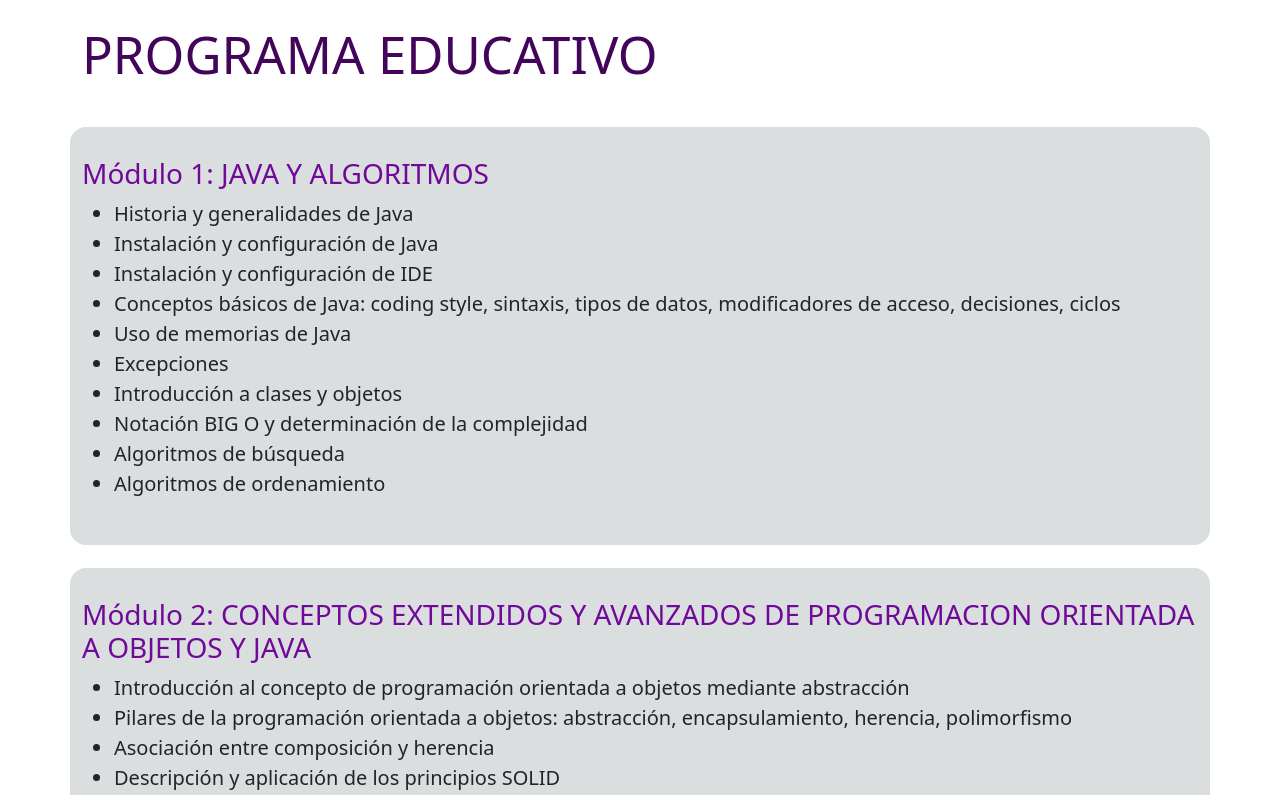
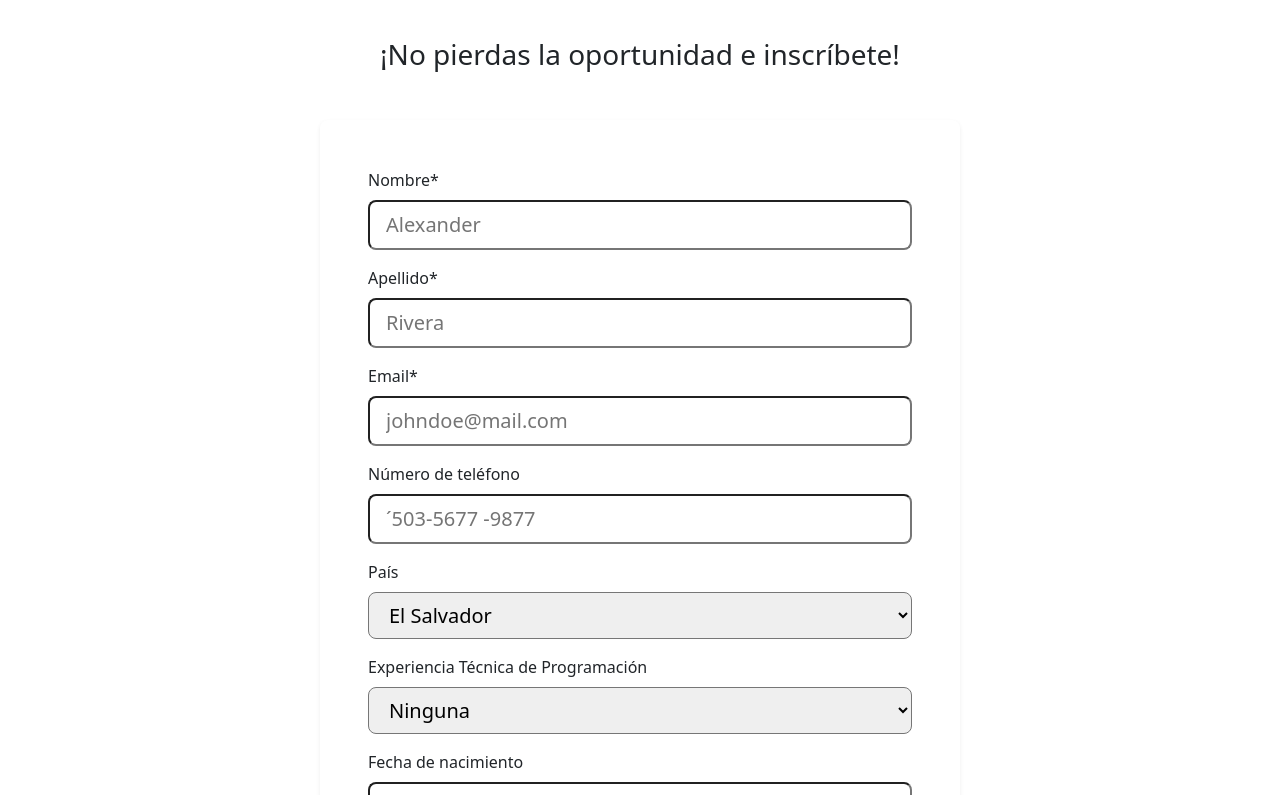
Before and after one commit to FerNIX1/Kodigo-App, a React (Vite) app: page /JavaDeveloper in a window 1280 px wide. Shown: the part 1940-2735 px from the top of the page. Built offline with nearby package versions, Linux system fonts and the light colour scheme; no server answers; the database is empty.

Commit message:
add register form to bootcamps

```diff
--- a/src/components/Footer/Footer.jsx
+++ b/src/components/Footer/Footer.jsx
@@ -4,7 +4,7 @@ export const Footer = () => {
       <div className="container-fluid bg-dark-subtle border border-light">
         <footer className="d-flex flex-wrap justify-content-around align-items-center py-3 my-4 border-top fs-5">
           <p className="col-md-6 mb-0 text-body-secondary text-break">
-            Derechos Reservados © 2023 | 👩🏻 Mirna 👨🏻‍🦱 Alexander y 👨🏽 Fernando para Kodigo.
+            Derechos Reservados © 2024 | 👩🏻 Mirna 👨🏻‍🦱 Alexander y 👨🏽 Fernando para Kodigo.
           </p>
           <a href="#top" className="col-md-6 d-flex align-items-center justify-content-center mb-3 mb-md-0 me-md-auto">
             <img src="https://kodigo.org/wp-content/uploads/2023/02/Asset-18.png" alt="Kodigo logo" />
--- a/src/components/Form/Form.jsx
+++ b/src/components/Form/Form.jsx
@@ -7,13 +7,13 @@ export const Form = () => {
   const onSubmit = (data) => console.log(data)
 
   return (
+    <>
+    <h3 className="h3 text-center m-5">¡No pierdas la oportunidad e inscríbete!</h3>
 
     <form
       onSubmit={handleSubmit(onSubmit)}
-      className="p-5 bg-white w-50 mx-auto m-5 rounded-3 shadow-sm"
+      className="p-5 bg-white w-50 mx-auto m-4 rounded-3 shadow-sm"
     >
-
-
       <div className="mb-3">
         <label
           htmlFor=""
@@ -92,7 +92,7 @@ export const Form = () => {
         </label>
         <input
           type="tel"
-          placeholder="´503 5677 -9877"
+          placeholder="´503-5677 -9877"
           className='form-control-lg w-100'
           {...register("phone", { pattern: PhoneValidation })}
         />
@@ -134,10 +134,10 @@ export const Form = () => {
           {...register("exp")}
           className="form-select-lg w-100"
         >
-          <option value="A">Ninguna</option>
-          <option value="A">Básica</option>
-          <option value="A">Intermedia</option>
-          <option value="B">Avanzada</option>
+          <option value="Ninguna">Ninguna</option>
+          <option value="Basica">Básica</option>
+          <option value="Intermedia">Intermedia</option>
+          <option value="Avanzada">Avanzada</option>
         </select>
       </div>
 
@@ -166,6 +166,6 @@ export const Form = () => {
         </span>
       }
     </form>
-
+    </>
   )
 }
--- a/src/components/bootcamps/DAJ/DataAnalystJr.jsx
+++ b/src/components/bootcamps/DAJ/DataAnalystJr.jsx
@@ -2,6 +2,7 @@ import { Footer } from "../../Footer/Footer"
 import { Navbar } from "../../Navbar/Navbar"
 import { DescriptionDataAnalyst } from "./description/DescriptionDataAnalyst"
 import { Link } from 'react-router-dom';
+import { Form } from "../../Form/Form";
 
 export const DataAnalystJr = () => {
   return (
@@ -14,6 +15,8 @@ export const DataAnalystJr = () => {
 
 
     <DescriptionDataAnalyst/>
+
+    <Form />
 
 <h1 className='container modules'>programa educativo</h1>
 
--- a/src/components/bootcamps/FSJ/FSJ.jsx
+++ b/src/components/bootcamps/FSJ/FSJ.jsx
@@ -2,6 +2,7 @@ import { Footer } from '../../Footer/Footer'
 import { Navbar } from '../../Navbar/Navbar'
 import { DescriptionFSJ } from './description/DescriptionFSJ'
 import { Link } from 'react-router-dom';
+import { Form } from '../../Form/Form';
 
 import './FSJ.css'
 
@@ -17,6 +18,8 @@ export const FSJ = () => {
     style={{width: "100%"}}/>
 
    <DescriptionFSJ/>
+
+    <Form />
 
    <h1 className='container modules'>programa educativo</h1>
 
--- a/src/components/bootcamps/java/Java.jsx
+++ b/src/components/bootcamps/java/Java.jsx
@@ -2,6 +2,7 @@ import { Navbar } from '../../Navbar/Navbar'
 import { Footer } from '../../Footer/Footer'
 import { DescriptionJava } from './descriptionJava/DescriptionJava'
 import { Link } from 'react-router-dom';
+import { Form } from '../../Form/Form';
 
  export const Java = () => {
     return(
@@ -15,6 +16,8 @@ import { Link } from 'react-router-dom';
          style={{width: "100%"}}/>
 
          <DescriptionJava/>
+
+        <Form />
 
 <h1 className='container modules'>programa educativo</h1>
 
--- a/src/components/bootcamps/python/Python.jsx
+++ b/src/components/bootcamps/python/Python.jsx
@@ -2,8 +2,7 @@ import { Navbar } from "../../Navbar/Navbar"
 import { Footer } from '../../Footer/Footer'
 import { DescriptionPython } from "./descriptionPython/DescriptionPython"
 import { Link } from 'react-router-dom';
-
-
+import { Form } from '../../Form/Form';
 
 export const Python = () => {
     return (
@@ -17,6 +16,7 @@ export const Python = () => {
 
           <DescriptionPython/>
 
+        <Form />
 
           <h1 className='container modules'>programa educativo</h1>
 
```
